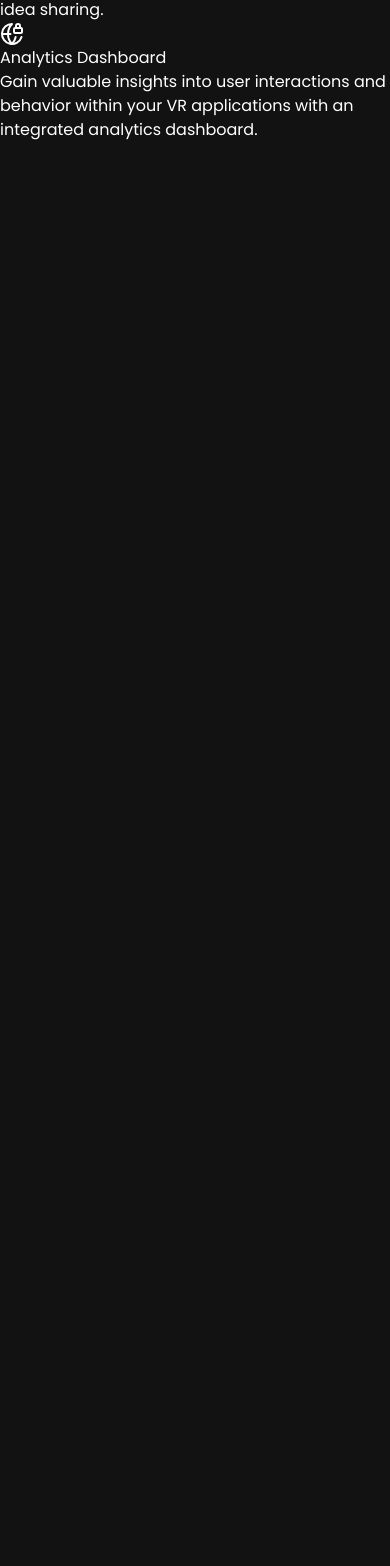
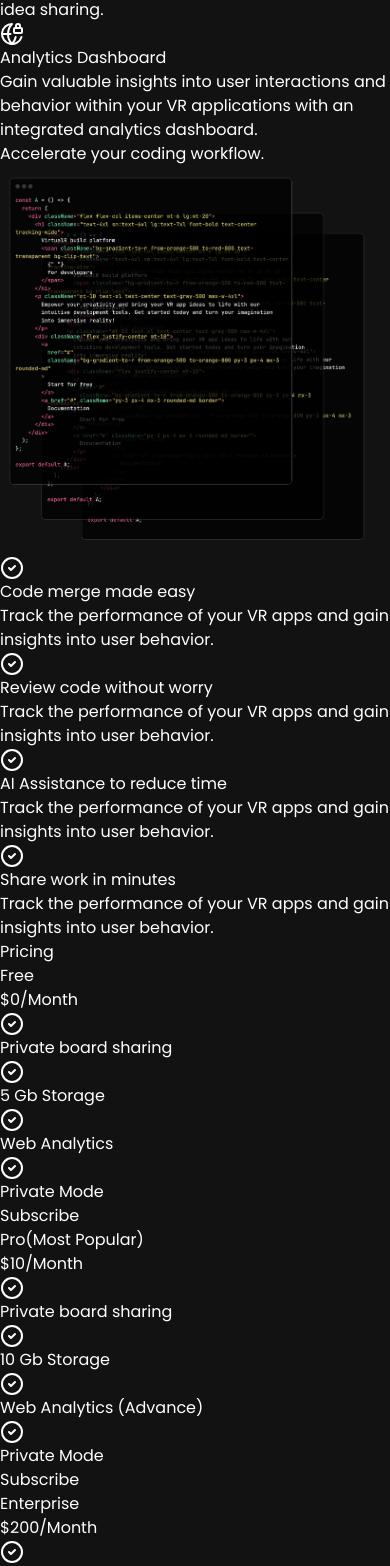
Before and after one commit to AhlaanMI/virtuair, a React (Vite) app: page / in a window 390 px wide. Shown: the part 1611-3177 px from the top of the page. Before the commit the page ends 1753 px from the top, so only its background shows below. Built offline with nearby package versions, Linux system fonts and the light colour scheme.

Commit message:
Project Completed

```diff
--- a/src/App.jsx
+++ b/src/App.jsx
@@ -2,6 +2,10 @@
 import Navbar from './components/Navbar'
 import HeroSection from './components/HeroSection.jsx'
 import FeatureSection from './components/FeatureSection.jsx'
+import Workflow from './components/Workflow.jsx'
+import Pricing from './components/Pricing.jsx'
+import Testimonials from './components/Testimonials.jsx'
+import Footer from './components/Footer.jsx'
 
 const App = () => {
   return (
@@ -10,7 +14,14 @@
     <div className="max-w-7xl mx-auto pt-20 px-6">
         <HeroSection />
         <FeatureSection/>
+        <Workflow/>
+        <Pricing/>
+        <Testimonials/>
+        <Footer/>
+
+
       </div>
+
     </>
   )
 }
--- /dev/null
+++ b/src/components/Footer.jsx
@@ -0,0 +1,56 @@
+import { resourcesLinks, platformLinks, communityLinks } from "../constants";
+const Footer = () => {
+  return (
+    <footer className="mt-20 border-t py-10 border-neutral-700">
+      <div className="grid grid-cols-2 lg:grid-cols-3 gap-4">
+        <div>
+          <h3 className="text-md font-semibold mb-4">Resources</h3>
+          <ul className="space-y-2">
+            {resourcesLinks.map((link, index) => (
+              <li key={index}>
+                <a
+                  href={link.href}
+                  className="text-neutral-300 hover:text-white"
+                >
+                  {link.text}
+                </a>
+              </li>
+            ))}
+          </ul>
+        </div>
+        <div>
+          <h3 className="text-md font-semibold mb-4">Platform</h3>
+          <ul className="space-y-2">
+            {platformLinks.map((link, index) => (
+              <li key={index}>
+                <a
+                  href={link.href}
+                  className="text-neutral-300 hover:text-white"
+                >
+                  {link.text}
+                </a>
+              </li>
+            ))}
+          </ul>
+        </div>
+        <div>
+          <h3 className="text-md font-semibold mb-4">Community</h3>
+          <ul className="space-y-2">
+            {communityLinks.map((link, index) => (
+              <li key={index}>
+                <a
+                  href={link.href}
+                  className="text-neutral-300 hover:text-white"
+                >
+                  {link.text}
+                </a>
+              </li>
+            ))}
+          </ul>
+        </div>
+      </div>
+    </footer>
+  );
+};
+
+export default Footer;
--- /dev/null
+++ b/src/components/Pricing.jsx
@@ -0,0 +1,48 @@
+import { CheckCircle2 } from "lucide-react";
+import { pricingOptions } from "../constants";
+
+const Pricing = () => {
+  return (
+    <div className="mt-20">
+      <h2 className="text-3xl sm:text-5xl lg:text-6xl text-center my-8 tracking-wide">
+        Pricing
+      </h2>
+      <div className="flex flex-wrap">
+        {pricingOptions.map((option, index) => (
+          <div key={index} className="w-full sm:w-1/2 lg:w-1/3 p-2">
+            <div className="p-10 border border-neutral-700 rounded-xl">
+              <p className="text-4xl mb-8">
+                {option.title}
+                {option.title === "Pro" && (
+                  <span className="bg-gradient-to-r from-orange-500 to-red-400 text-transparent bg-clip-text text-xl mb-4 ml-2">
+                    (Most Popular)
+                  </span>
+                )}
+              </p>
+              <p className="mb-8">
+                <span className="text-5xl mt-6 mr-2">{option.price}</span>
+                <span className="text-neutral-400 tracking-tight">/Month</span>
+              </p>
+              <ul>
+                {option.features.map((feature, index) => (
+                  <li key={index} className="mt-8 flex items-center">
+                    <CheckCircle2 />
+                    <span className="ml-2">{feature}</span>
+                  </li>
+                ))}
+              </ul>
+              <a
+                href="#"
+                className="inline-flex justify-center items-center text-center w-full h-12 p-5 mt-20 tracking-tight text-xl hover:bg-orange-900 border border-orange-900 rounded-lg transition duration-200"
+              >
+                Subscribe
+              </a>
+            </div>
+          </div>
+        ))}
+      </div>
+    </div>
+  );
+};
+
+export default Pricing;
--- /dev/null
+++ b/src/components/Testimonials.jsx
@@ -0,0 +1,35 @@
+import { testimonials } from "../constants";
+
+const Testimonials = () => {
+  return (
+    <div className="mt-20 tracking-wide">
+      <h2 className="text-3xl sm:text-5xl lg:text-6xl text-center my-10 lg:my-20">
+        What People are saying
+      </h2>
+      <div className="flex flex-wrap justify-center">
+        {testimonials.map((testimonial, index) => (
+          <div key={index} className="w-full sm:w-1/2 lg:w-1/3 px-4 py-2">
+            <div className="bg-neutral-900 rounded-md p-6 text-md border border-neutral-800 font-thin">
+              <p>{testimonial.text}</p>
+              <div className="flex mt-8 items-start">
+                <img
+                  className="w-12 h-12 mr-6 rounded-full border border-neutral-300"
+                  src={testimonial.image}
+                  alt=""
+                />
+                <div>
+                  <h6>{testimonial.user}</h6>
+                  <span className="text-sm font-normal italic text-neutral-600">
+                    {testimonial.company}
+                  </span>
+                </div>
+              </div>
+            </div>
+          </div>
+        ))}
+      </div>
+    </div>
+  );
+};
+
+export default Testimonials;
--- /dev/null
+++ b/src/components/Workflow.jsx
@@ -0,0 +1,36 @@
+import { CheckCircle2 } from "lucide-react";
+import codeImg from "../assets/code.jpg";
+import { checklistItems } from "../constants";
+
+const Workflow = () => {
+  return (
+    <div className="mt-20">
+      <h2 className="text-3xl sm:text-5xl lg:text-6xl text-center mt-6 tracking-wide">
+        Accelerate your{" "}
+        <span className="bg-gradient-to-r from-orange-500 to-orange-800 text-transparent bg-clip-text">
+          coding workflow.
+        </span>
+      </h2>
+      <div className="flex flex-wrap justify-center">
+        <div className="p-2 w-full lg:w-1/2">
+          <img src={codeImg} alt="Coding" />
+        </div>
+        <div className="pt-12 w-full lg:w-1/2">
+          {checklistItems.map((item, index) => (
+            <div key={index} className="flex mb-12">
+              <div className="text-green-400 mx-6 bg-neutral-900 h-10 w-10 p-2 justify-center items-center rounded-full">
+                <CheckCircle2 />
+              </div>
+              <div>
+                <h5 className="mt-1 mb-2 text-xl">{item.title}</h5>
+                <p className="text-md text-neutral-500">{item.description}</p>
+              </div>
+            </div>
+          ))}
+        </div>
+      </div>
+    </div>
+  );
+};
+
+export default Workflow;
```
